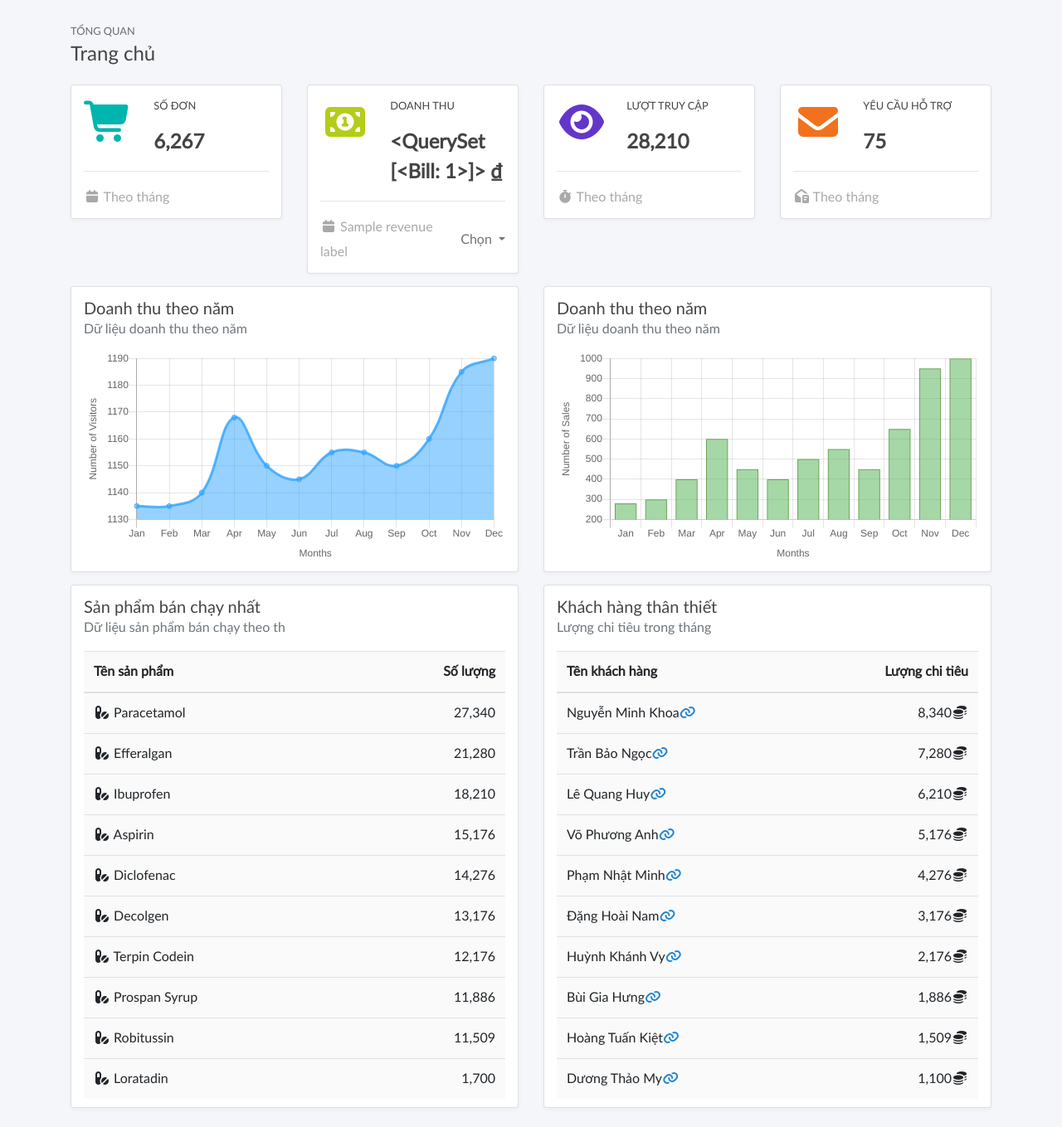
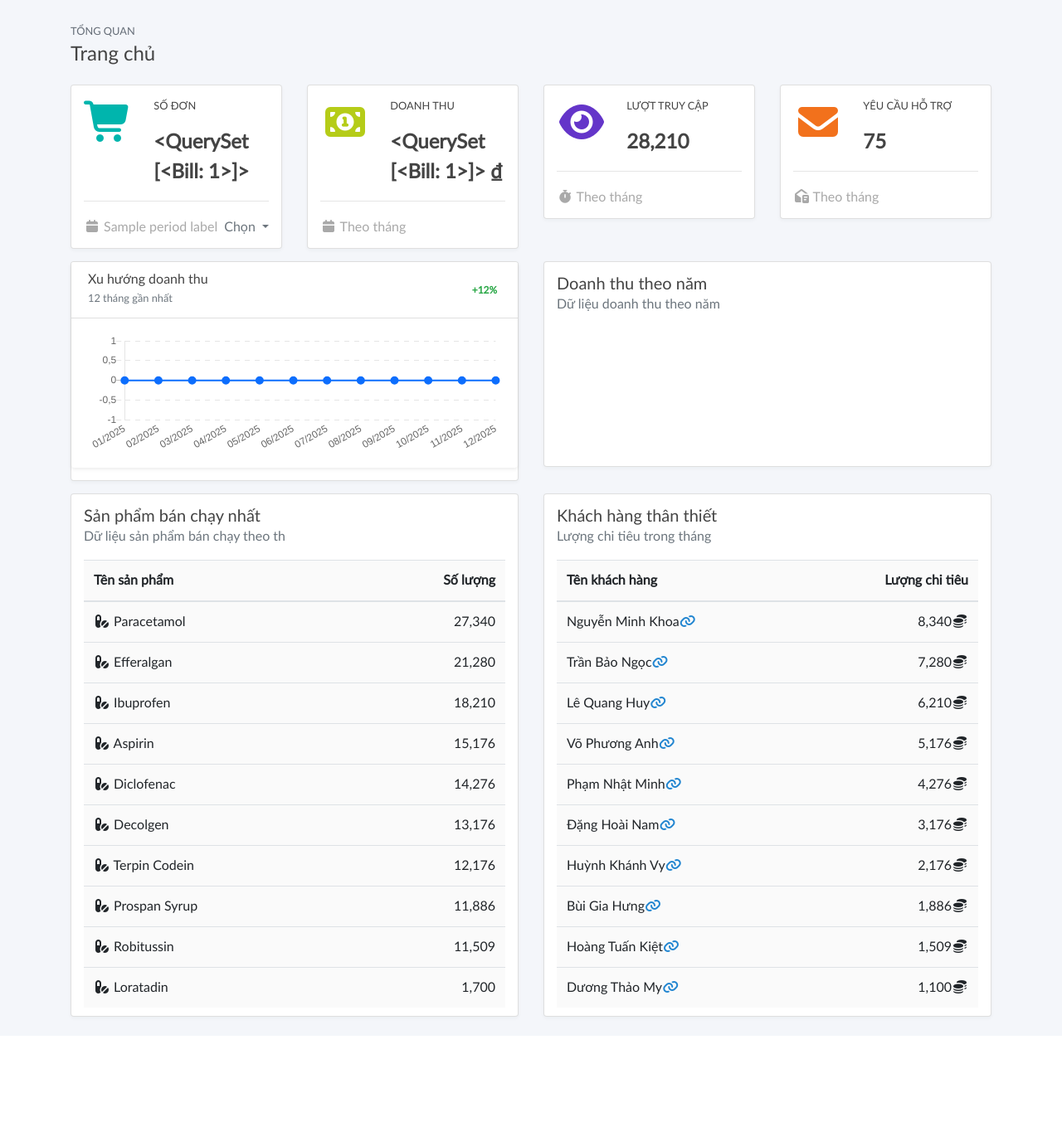
Before and after one commit to khoamai291299/NHAPMON_CNPM_NHOM-1_XD_HETHONG_QUANLY_NHATHUOC, a Django app: template myapp/templates/admin/index.html in a window 1280 px wide. Shown: the part 56-1415 px from the top of the page at 83% size. After the commit the page ends 1286 px from the top, so only its background shows below. Run offline with Django 5.2, Linux system fonts and the light colour scheme; tables that the repository leaves empty hold one stand-in row (values such as "Sample post"); the template is opened without the code that fills it: values that come from a table or form of the project are taken from there, most other values are stand-ins (such as "Sample title", 1, 10 or a date in 2020); a map, chart or similar area stays blank; some libraries are stand-ins or nearby versions.

Commit message:
update graph

```diff
--- a/myapp/templates/admin/index.html
+++ b/myapp/templates/admin/index.html
@@ -101,7 +101,51 @@
                                         <div class="col-sm-8">
                                             <div class="detail">
                                                 <p class="detail-subtitle">Số đơn</p>
-                                                <span class="number">6,267</span>
+                                                <span class="number">{{ order_count|intcomma }}</span>
+                                            </div>
+                                        </div>
+                                    </div>
+
+                                    <div class="footer">
+                                        <hr />
+                                        <div class="stats d-flex justify-content-between align-items-center">
+                                            <span>
+                                                <i class="fas fa-calendar"></i> {{ period_label }}
+                                            </span>
+
+                                            <!-- Dropdown chọn -->
+                                            <div class="dropdown">
+                                                <a class="dropdown-toggle text-secondary" href="#" role="button"
+                                                data-toggle="dropdown" aria-haspopup="true" aria-expanded="false">
+                                                    Chọn
+                                                </a>
+                                                <div class="dropdown-menu dropdown-menu-right">
+                                                    <a class="dropdown-item" href="?period=day">Theo ngày</a>
+                                                    <a class="dropdown-item" href="?period=month">Theo tháng</a>
+                                                    <a class="dropdown-item" href="?period=year">Theo năm</a>
+                                                </div>
+                                            </div>
+                                        </div>
+                                    </div>
+
+                                </div>
+                            </div>
+                        </div>
+                        <div class="col-sm-6 col-md-6 col-lg-3 mt-3">
+                            <div class="card">
+                                <div class="content">
+                                    <div class="row">
+                                        <div class="col-sm-4">
+                                            <div class="icon-big text-center">
+                                                <i class="olive fas fa-money-bill-alt"></i>
+                                            </div>
+                                        </div>
+                                        <div class="col-sm-8">
+                                            <div class="detail">
+                                                <p class="detail-subtitle">Doanh thu</p>
+                                                <span class="number">
+                                                    {{ revenue_month|intcomma }} ₫
+                                                </span>
                                             </div>
                                         </div>
                                     </div>
@@ -114,54 +158,6 @@
                                 </div>
                             </div>
                         </div>
-                        <div class="col-sm-6 col-md-6 col-lg-3 mt-3">
-                            <div class="card">
-                                <div class="content">
-                                    <div class="row">
-                                        <div class="col-sm-4">
-                                            <div class="icon-big text-center">
-                                                <i class="olive fas fa-money-bill-alt"></i>
-                                            </div>
-                                        </div>
-
-                                        <div class="col-sm-8">
-                                            <div class="detail">
-                                                <p class="detail-subtitle">Doanh thu</p>
-                                                <span class="number">
-                                                    {{ revenue|intcomma }} ₫
-                                                </span>
-                                            </div>
-                                        </div>
-                                    </div>
-
-                                    <div class="footer">
-                                        <hr />
-                                        <div class="stats d-flex justify-content-between align-items-center">
-                                            <span>
-                                                <i class="fas fa-calendar"></i> {{ revenue_label }}
-                                            </span>
-
-                                            <div class="dropdown">
-                                                <a class="dropdown-toggle text-secondary" href="#"
-                                                data-toggle="dropdown">
-                                                    Chọn
-                                                </a>
-                                                <div class="dropdown-menu dropdown-menu-right">
-                                                    <a class="dropdown-item {% if period == 'day' %}active{% endif %}"
-                                                    href="?period=day">Theo ngày</a>
-                                                    <a class="dropdown-item {% if period == 'month' %}active{% endif %}"
-                                                    href="?period=month">Theo tháng</a>
-                                                    <a class="dropdown-item {% if period == 'year' %}active{% endif %}"
-                                                    href="?period=year">Theo năm</a>
-                                                </div>
-                                            </div>
-                                        </div>
-                                    </div>
-
-                                </div>
-                            </div>
-                        </div>
-
                         <div class="col-sm-6 col-md-6 col-lg-3 mt-3">
                             <div class="card">
                                 <div class="content">
@@ -218,18 +214,23 @@
                             <div class="row">
                                 <div class="col-md-6">
                                     <div class="card">
-                                        <div class="content">
-                                            <div class="head">
-                                                <h5 class="mb-0">Doanh thu theo năm</h5>
-                                                <p class="text-muted">Dữ liệu doanh thu theo năm</p>
+                                        <div class="card shadow-sm border-0">
+                                            <div class="card-header bg-white d-flex justify-content-between align-items-center">
+                                                <div>
+                                                    <h6 class="mb-0 fw-bold">Xu hướng doanh thu</h6>
+                                                    <small class="text-muted">12 tháng gần nhất</small>
+                                                </div>
+                                                <span class="badge bg-success-subtle text-success">+12%</span>
                                             </div>
-                                            <div class="canvas-wrapper">
-                                                <canvas class="chart" id="trafficflow"></canvas>
+                                            <div class="card-body">
+                                                <canvas id="revenueAreaChart" height="140"></canvas>
                                             </div>
-                                            <div class="ui hidden divider"></div>
                                         </div>
+
+
                                     </div>
                                 </div>
+
                                 <div class="col-md-6">
                                     <div class="card">
                                         <div class="content">
@@ -380,5 +381,68 @@
     <script src="{% static 'vendor/chartsjs/Chart.min.js' %}"></script>
     <script src="{% static 'js/dashboard-charts.js' %}"></script>
     <script src="{% static 'js/script.js' %}"></script>
+
+<script>
+fetch("{% url 'adminpanel:revenue_chart_api' %}?type=month")
+    .then(res => res.json())
+    .then(res => {
+        const ctx = document.getElementById("revenueAreaChart").getContext("2d");
+
+        const gradient = ctx.createLinearGradient(0, 0, 0, 250);
+        gradient.addColorStop(0, "rgba(13,110,253,0.35)");
+        gradient.addColorStop(1, "rgba(13,110,253,0)");
+
+        new Chart(ctx, {
+            type: "line",
+            data: {
+                labels: res.labels,
+                datasets: [{
+                    label: "Doanh thu",
+                    data: res.data,
+                    backgroundColor: gradient,
+                    borderColor: "#0d6efd",
+                    borderWidth: 2,
+                    pointRadius: 4,
+                    pointHoverRadius: 6,
+                    pointBackgroundColor: "#0d6efd",
+                    fill: true,
+                    lineTension: 0.4
+                }]
+            },
+            options: {
+                responsive: true,
+                maintainAspectRatio: false,
+                legend: {
+                    display: false
+                },
+                tooltips: {
+                    callbacks: {
+                        label: function(tooltipItem) {
+                            return tooltipItem.yLabel.toLocaleString("vi-VN") + " ₫";
+                        }
+                    }
+                },
+                scales: {
+                    xAxes: [{
+                        gridLines: {
+                            display: false
+                        }
+                    }],
+                    yAxes: [{
+                        ticks: {
+                            callback: function(value) {
+                                return value.toLocaleString("vi-VN");
+                            }
+                        },
+                        gridLines: {
+                            borderDash: [6, 6]
+                        }
+                    }]
+                }
+            }
+        });
+    });
+</script>
+
 </body>
 </html>
--- a/myapp/urls/admin_urls.py
+++ b/myapp/urls/admin_urls.py
@@ -33,5 +33,5 @@ urlpatterns = [
     path("manufacturer/", admin_view.admin_manufacturer, name="admin_manufacturer"),
     path("customer_type", admin_view.admin_customer_type, name = "admin_customer_type"),
     path("bill/pdf/<str:bill_id>/", admin_view.admin_bill_pdf, name="admin_bill_pdf"),
-
+    path("api/revenue/", admin_view.revenue_chart_api, name = "revenue_chart_api"),
 ]
--- a/myapp/views/admin_view.py
+++ b/myapp/views/admin_view.py
@@ -1581,3 +1581,76 @@ def admin_bill_pdf(request, bill_id):
     ).write_pdf(response)
 
     return response
+
+from django.http import JsonResponse
+from django.db.models import Sum
+from django.utils import timezone
+from datetime import timedelta
+from myapp.models import Bill
+
+
+def revenue_chart_api(request):
+    chart_type = request.GET.get("type", "month")
+    today = timezone.now().date()
+
+    labels = []
+    data = []
+
+    # ===== THEO NGÀY (12 ngày) =====
+    if chart_type == "day":
+        for i in range(11, -1, -1):
+            day = today - timedelta(days=i)
+
+            total = (
+                Bill.objects
+                .filter(dateOfcreate=day)
+                .aggregate(total=Sum("totalAmount"))
+                ["total"] or 0
+            )
+
+            labels.append(day.strftime("%d/%m"))
+            data.append(total)
+
+    # ===== THEO TUẦN (12 tuần) =====
+    elif chart_type == "week":
+        for i in range(11, -1, -1):
+            week_start = today - timedelta(days=today.weekday()) - timedelta(weeks=i)
+            week_end = week_start + timedelta(days=6)
+
+            total = (
+                Bill.objects
+                .filter(dateOfcreate__range=(week_start, week_end))
+                .aggregate(total=Sum("totalAmount"))
+                ["total"] or 0
+            )
+
+            iso = week_start.isocalendar()
+            labels.append(f"Tuần {iso.week}/{iso.year}")
+            data.append(total)
+
+    # ===== THEO THÁNG (12 tháng) =====
+    else:
+        year = today.year
+        month = today.month
+
+        for i in range(11, -1, -1):
+            m = month - i
+            y = year
+            if m <= 0:
+                m += 12
+                y -= 1
+
+            total = (
+                Bill.objects
+                .filter(dateOfcreate__year=y, dateOfcreate__month=m)
+                .aggregate(total=Sum("totalAmount"))
+                ["total"] or 0
+            )
+
+            labels.append(f"{m:02d}/{y}")
+            data.append(total)
+
+    return JsonResponse({
+        "labels": labels,
+        "data": data
+    })
```
